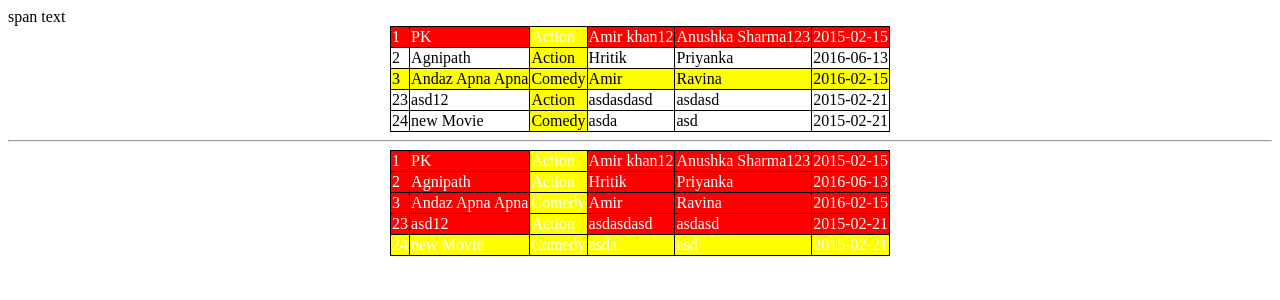
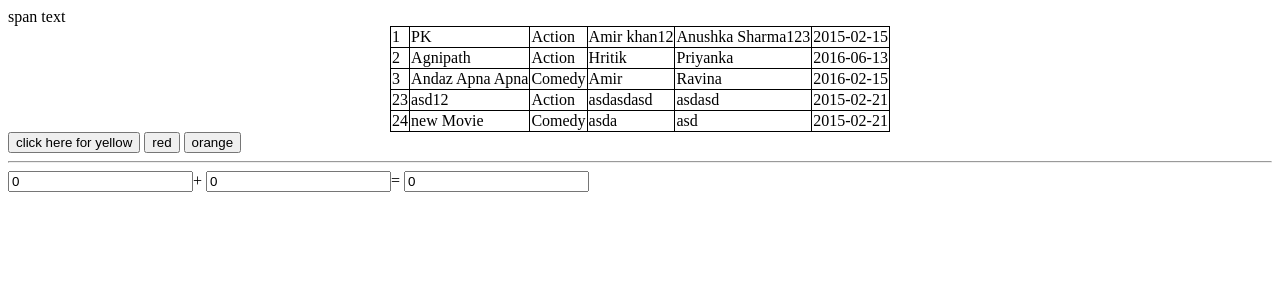
Before and after one commit to itcornerabd/php-eve-78, a PHP site: page /jquery/index.php in a window 1280 px wide. Shown: the top 300 px of the page. Run offline with PHP 8.4, Linux system fonts and the light colour scheme.

Commit message:
jquery events

```diff
--- a/jquery/index.php
+++ b/jquery/index.php
@@ -25,7 +25,10 @@
 		{
 			background-color:yellow;
 		}
-
+		.orange
+		{
+			background-color: orange;
+		}
 	</style>
 
 	</head>
@@ -78,52 +81,21 @@
 			</tr>
 			</table>
 
+	<input type="button" value="click here for yellow" id="btnyellow" class="btncls" data-class="yellow"  >
+	<input type="button" value="red" id="btnred" data-class="red" class="btncls" >
+
+	<input type="button" value="orange" class="btncls" data-class="orange" >
+
+
+
+
 <hr>
 
-			<table align="center" >
-				<tr  class="demo">
-					<td>1</td>
-					<td>PK </td>
-					<td>Action</td>
-					<td>Amir khan12</td>
-					<td>Anushka Sharma123</td>
-					<td>2015-02-15</td>
-				</tr>
+<input type="text" id="txt1" class="addclss" value="0">+
+<input type="text" id="txt2" class="addclss" value="0">=
+<input type="text" id="txt3" value="0">
 
-				<tr >
-				<td>2</td>
-				<td>Agnipath</td>
-				<td>Action</td>
-				<td>Hritik</td>
-				<td>Priyanka</td>
-				<td>2016-06-13</td>
 
-				<tr>
-
-				<td>3</td>
-				<td>Andaz Apna Apna</td>
-				<td>Comedy</td>
-				<td>Amir</td>
-				<td>Ravina</td>
-				<td>2016-02-15</td>
-				</tr>
-				<tr >
-				<td>23</td>
-				<td>asd12</td>
-				<td>Action</td>
-				<td>asdasdasd</td>
-				<td>asdasd</td>
-				<td>2015-02-21</td>
-				</tr>
-				<tr class="demo" ID="lastrow" >
-				<td>24</td>
-				<td>new Movie</td>
-				<td>Comedy</td>
-				<td>asda</td>
-				<td>asd</td>
-				<td>2015-02-21</td>
-			</tr>
-			</table>
 
 
 	</body>
@@ -132,6 +104,16 @@
 
 <script src="./jquery.js"></script>
 <script>
+
+	$(".addclss").keyup(function(){
+
+		var txt1 = $("#txt1").val();
+		var txt2 = $("#txt2").val();
+		var sum = parseInt(txt1) + parseInt(txt2);
+		$("#txt3").val(sum);
+
+	})
+
 	//$("td").addClass('yellow'); //element wise selector
 	//$(".demo").addClass('yellow'); //class selector
 	//$("#lastrow").addClass('yellow'); //ID selector
@@ -149,13 +131,51 @@
 
 	//$("td:contains(Comedy)").parent().addClass('yellow');
 
-	$("tr:last").addClass('yellow');
+	// $("tr:last").addClass('yellow');
 
-	$("tr:first").addClass('red');
+	// $("tr:first").addClass('red');
 
-	$("tr:eq(2)").addClass('yellow');
+	// $("tr:eq(2)").addClass('yellow');
 
-	$("table:nth-child(4)").addClass('red');
+	// $("table:nth-child(4)").addClass('red');
 
-	$("td:nth-child(3)").addClass('yellow');
+	// $("td:nth-child(3)").addClass('yellow');
+
+
+	$(document).ready(function(){
+
+
+		$("#btnyellow").click(function() {
+			$("table").removeClass(); // remove all
+			$("table").addClass('yellow');
+
+		 })
+
+		$("#btnred").click(function() {
+			$("table").removeClass('yellow'); //remove given class
+			$("table").addClass('red');
+
+		 })
+
+		$(".btncls").click(function(){
+
+			//alert($(this).attr('type'))
+			var cls = $(this).attr('data-class') ;
+			$("table").removeClass();
+			$("table").addClass(cls);
+
+		})
+		//click mouseover mouseout keyup blur change checked
+		$("tr").mouseover(function(){
+
+			$(this).addClass('yellow');
+		})
+		$("tr").mouseout(function(){
+
+			$(this).removeClass('yellow');
+		})
+
+
+	})//$(document).ready(function(){
+
 </script>
```
